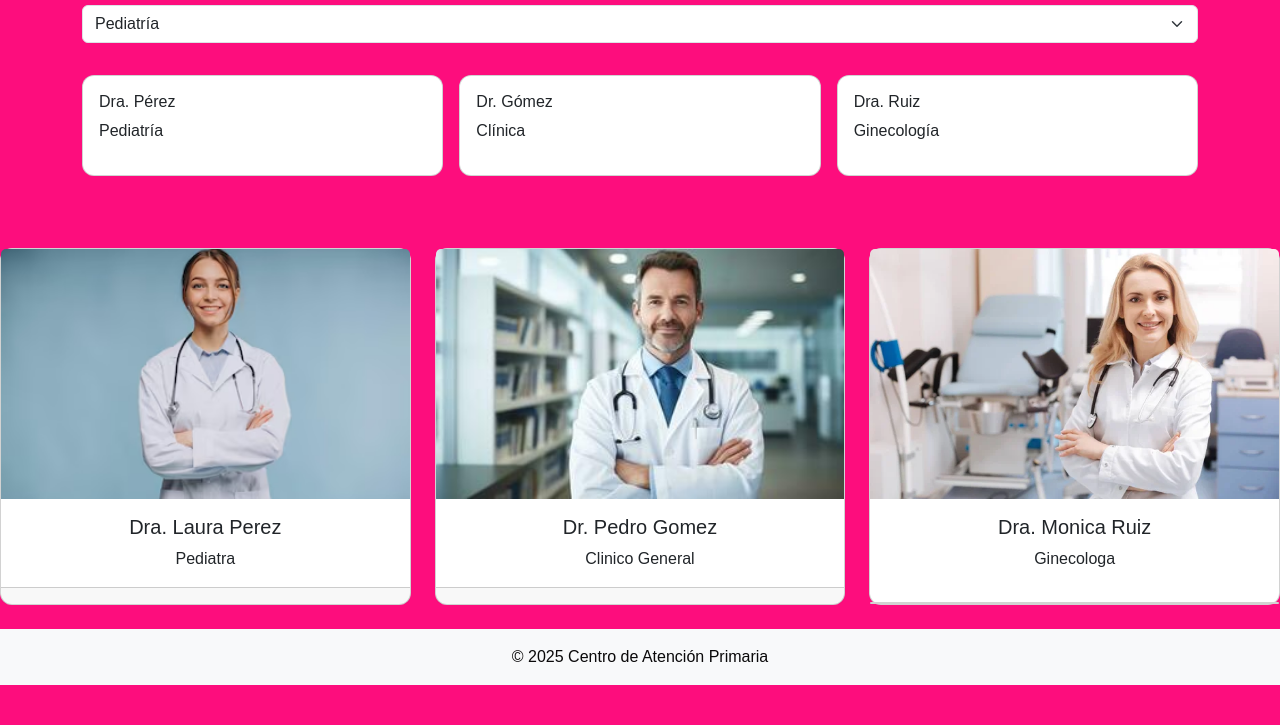
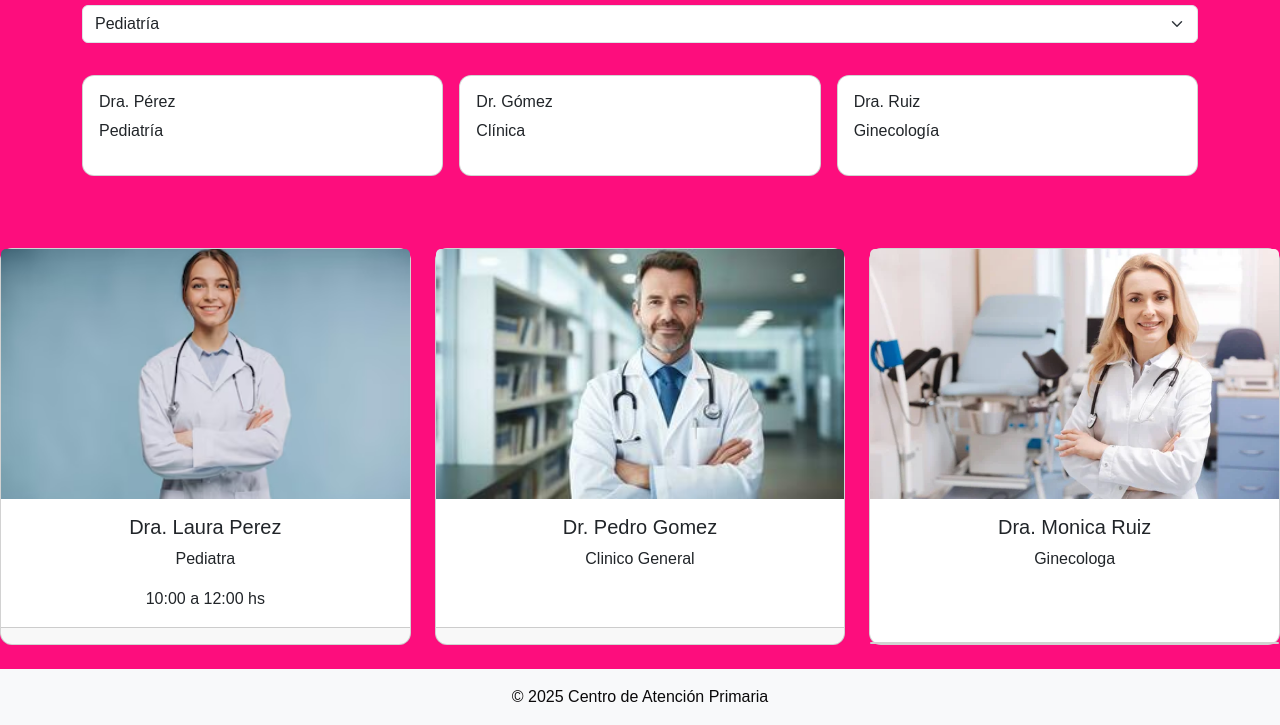
Before and after one commit to tejadaest/capslarioja, a plain HTML site: page medicos.html in a window 1280 px wide. Shown: the part 193-918 px from the top of the page. Before the commit the page ends 878 px from the top, so only its background shows below. Drawn offline with nearby package versions, Linux system fonts and the light colour scheme.

Commit message:
Update medicos.html

```diff
--- a/medicos.html
+++ b/medicos.html
@@ -28,6 +28,7 @@
       <div class="card-body text-center">
         <h5 class="card-title">Dra. Laura Perez</h5>
         <p class="card-text">Pediatra</p>
+         <p class="card-text">10:00 a 12:00 hs</p>
       </div>
       <div class="card-footer text-center">
       </div>
```
